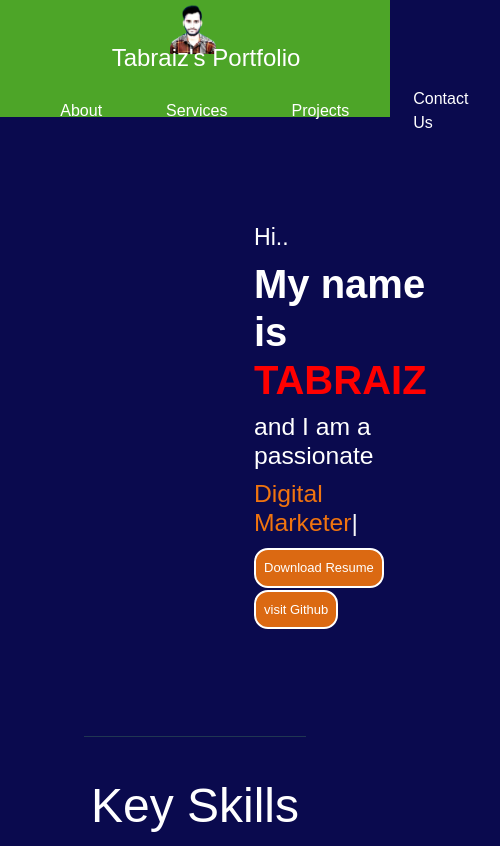
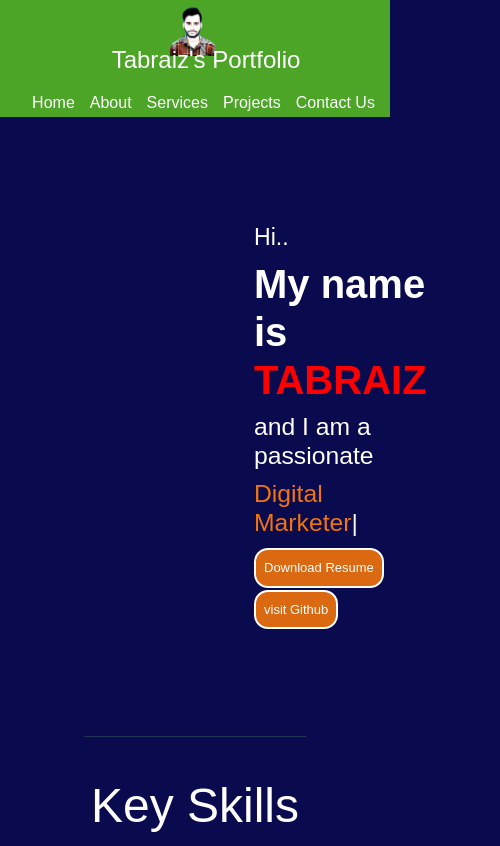
Before and after one commit to tabraiz06/demoportfolio, a plain HTML site: page index.html in a window 390 px wide. Shown: the top 846 px of the page, 500 px wide, since content can reach past the window. Drawn offline with nearby package versions, Linux system fonts and the light colour scheme.

Commit message:
phone.css

```diff
--- a/phone.css
+++ b/phone.css
@@ -35,7 +35,8 @@ nav .left h3 {
     margin: 0;
 }
 .right ul li{
-    margin: 0 32px;
+    margin: 0;
+    margin-right:15px;
 }
 .box-1{
     height: 171vh;
```
